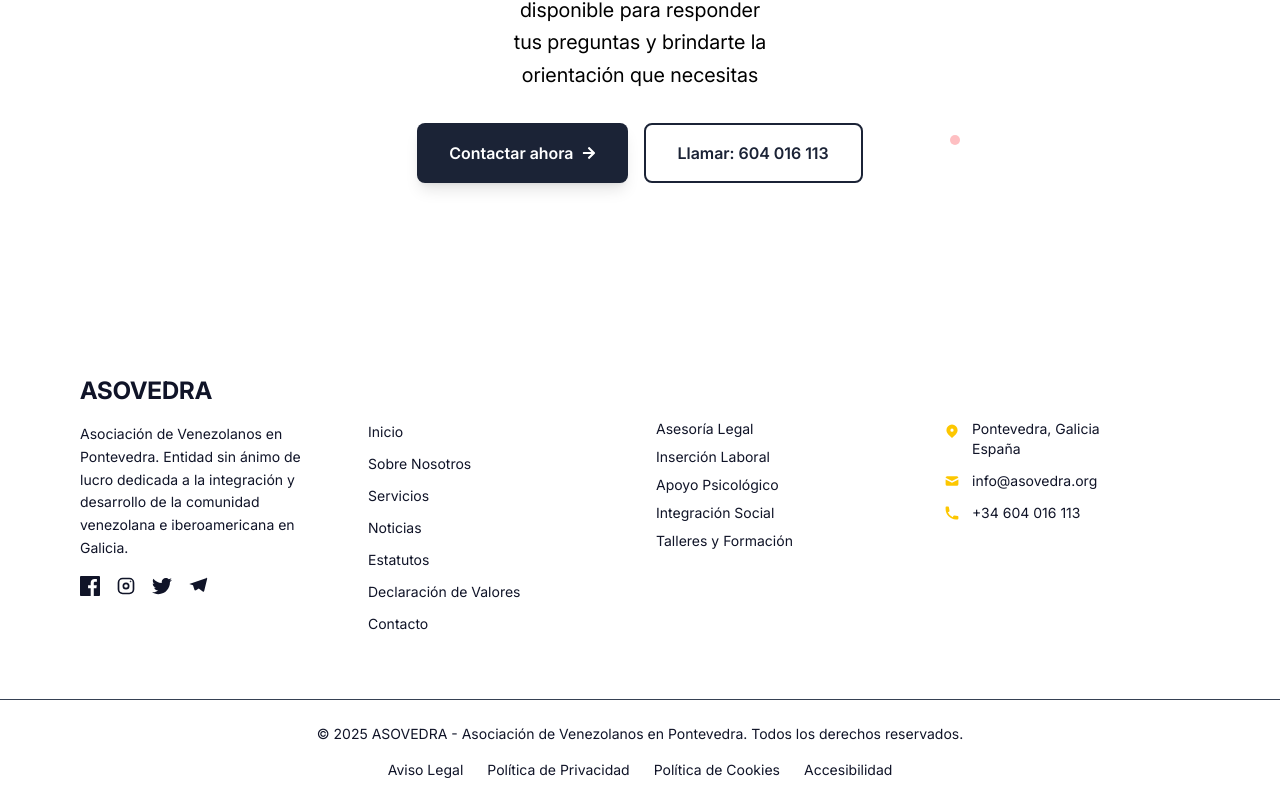
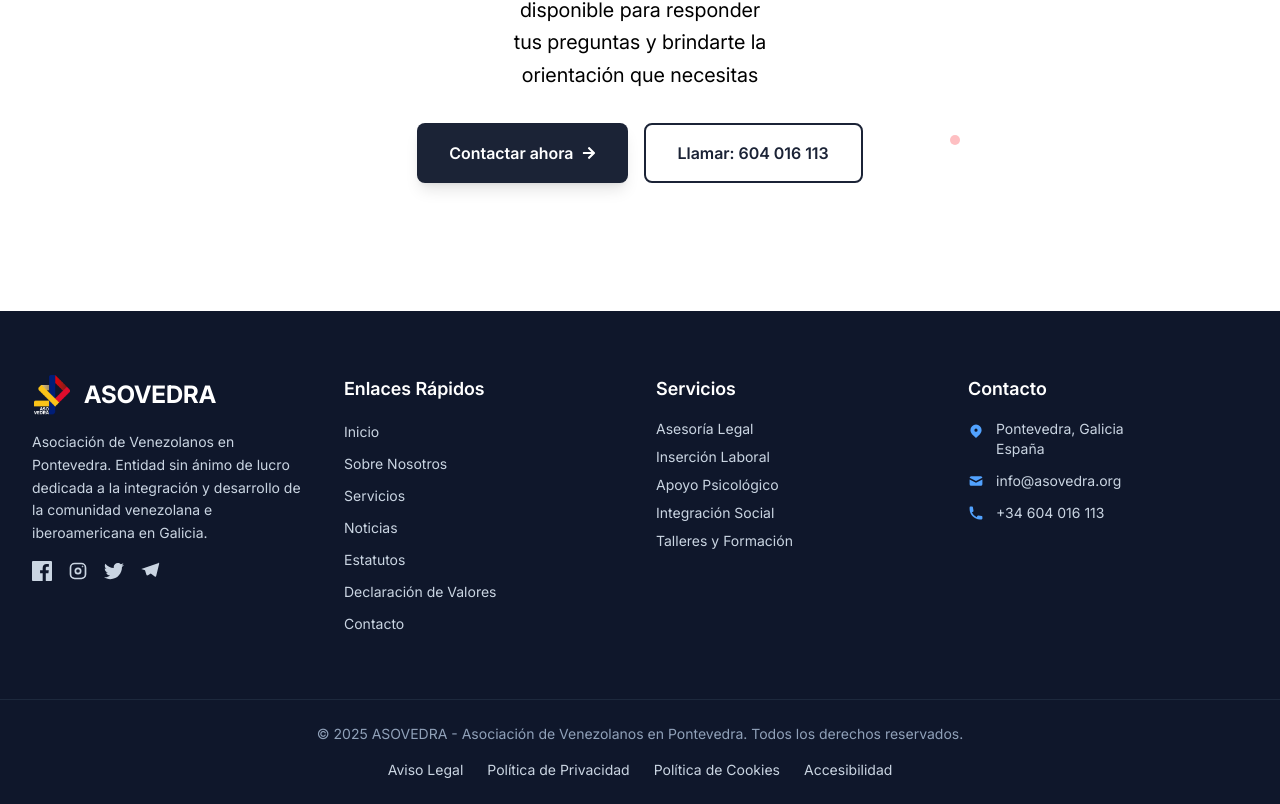
Before and after one commit to eliasosoriio/asovedra.org, a React (Vite) app: page / in a window 1280 px wide. Shown: the part 5650-6454 px from the top of the page. Built offline with nearby package versions, Linux system fonts and the light colour scheme; what @midudev/tailwind-animations would draw is missing.

Commit message:
new: footer and news 2.0

```diff
--- a/src/components/layout/Footer.jsx
+++ b/src/components/layout/Footer.jsx
@@ -3,30 +3,35 @@ import { Link } from 'react-router-dom'
 
 function Footer() {
   return (
-    <footer className="bg-gradient-to-br from-slate-900 via-blue-950 to-slate-900 text-white">
+    <footer className="bg-slate-900 text-white">
       {/* Main Footer Content */}
-      <div className="max-w-6xl mx-auto px-4 py-16">
+      <div className="max-w-7xl mx-auto px-4 sm:px-6 lg:px-8 py-16">
         <div className="grid grid-cols-1 md:grid-cols-2 lg:grid-cols-4 gap-8">
 
           {/* About Section */}
           <div className="space-y-4">
-            <div className="flex items-center space-x-2">
-              <span className="text-2xl font-bold text-primary-dark">
+            <div className="flex items-center space-x-3">
+              <img
+                src="/favicon.png"
+                alt="ASOVEDRA Logo"
+                className="w-10 h-10 object-contain"
+              />
+              <span className="text-2xl font-bold text-white">
                 ASOVEDRA
               </span>
             </div>
-            <p className="text-primary-dark text-sm leading-relaxed">
+            <p className="text-slate-300 text-sm leading-relaxed">
               Asociación de Venezolanos en Pontevedra. Entidad sin ánimo de lucro dedicada a la integración y desarrollo de la comunidad venezolana e iberoamericana en Galicia.
             </p>
             <div className="flex space-x-4" aria-label="Redes sociales">
-              <a href="https://facebook.com/asovedra" target="_blank" rel="noopener" className="text-primary-dark hover:text-yellow-400 transition-colors duration-300" aria-label="Facebook">
+              <a href="https://facebook.com/asovedra" target="_blank" rel="noopener" className="text-slate-300 hover:text-white transition-colors duration-300" aria-label="Facebook">
                 <span className="sr-only">Facebook</span>
                 <svg className="w-5 h-5" fill="currentColor" viewBox="0 0 24 24" aria-hidden="true">
                   <path d="M22.675 0h-21.35C.597 0 0 .597 0 1.333v21.334C0 23.403.597 24 1.325 24H12.82v-9.294H9.692v-3.622h3.128V8.413c0-3.1 1.893-4.788 4.657-4.788 1.325 0 2.464.099 2.797.143v3.24l-1.918.001c-1.504 0-1.796.716-1.796 1.767v2.318h3.587l-.467 3.622h-3.12V24h6.116C23.403 24 24 23.403 24 22.667V1.333C24 .597 23.403 0 22.675 0z"/>
                 </svg>
               </a>
 
-              <a href="https://instagram.com/asovedra" target="_blank" rel="noopener" className="text-primary-dark hover:text-blue-400 transition-colors duration-300" aria-label="Instagram">
+              <a href="https://instagram.com/asovedra" target="_blank" rel="noopener" className="text-slate-300 hover:text-white transition-colors duration-300" aria-label="Instagram">
                 <span className="sr-only">Instagram</span>
                 <svg className="w-5 h-5" fill="none" viewBox="0 0 24 24" stroke="currentColor" aria-hidden="true">
                   <rect x="3" y="3" width="18" height="18" rx="5" strokeWidth="2" />
@@ -35,14 +40,14 @@ function Footer() {
                 </svg>
               </a>
 
-              <a href="https://twitter.com/asovedra" target="_blank" rel="noopener" className="text-primary-dark hover:text-red-400 transition-colors duration-300" aria-label="X (Twitter)">
+              <a href="https://twitter.com/asovedra" target="_blank" rel="noopener" className="text-slate-300 hover:text-white transition-colors duration-300" aria-label="X (Twitter)">
                 <span className="sr-only">X</span>
                 <svg className="w-5 h-5" fill="currentColor" viewBox="0 0 24 24" aria-hidden="true">
                   <path d="M23.954 4.569c-.885.389-1.83.654-2.825.775 1.014-.611 1.794-1.574 2.163-2.723-.951.564-2.005.974-3.127 1.195-.897-.959-2.178-1.557-3.594-1.557-2.717 0-4.92 2.203-4.92 4.917 0 .39.045.765.127 1.124C7.691 8.094 4.066 6.13 1.64 3.161c-.427.722-.666 1.561-.666 2.475 0 1.71.87 3.213 2.188 4.096-.807-.026-1.566-.248-2.229-.616v.062c0 2.386 1.693 4.374 3.946 4.827-.413.111-.849.171-1.296.171-.314 0-.615-.03-.916-.086.631 1.953 2.445 3.377 4.6 3.417-1.68 1.318-3.809 2.105-6.102 2.105-.396 0-.79-.023-1.17-.069 2.189 1.402 4.768 2.22 7.557 2.22 9.054 0 14-7.496 14-13.986 0-.21-.006-.423-.016-.634.961-.695 1.8-1.562 2.462-2.549z"/>
                 </svg>
               </a>
 
-              <a href="http://t.me/asovedra" target="_blank" rel="noopener" className="text-primary-dark hover:text-blue-600 transition-colors duration-300" aria-label="Telegram">
+              <a href="http://t.me/asovedra" target="_blank" rel="noopener" className="text-slate-300 hover:text-white transition-colors duration-300" aria-label="Telegram">
                 <span className="sr-only">Telegram</span>
                 <svg className="w-5 h-5" fill="currentColor" viewBox="0 0 24 24" aria-hidden="true">
                   <path d="M22.5 2.5L1.5 9.5l4.5 1.6 1.6 5.2c.3 1 1.1 1.2 2 0.8l3.3-2.1 4.8 3.5c.9.6 1.6.3 1.8-.8L23 3.3c.2-1.1-.6-1.3-1.1-.8z"/>
@@ -56,37 +61,37 @@ function Footer() {
             <h3 className="text-lg font-semibold text-white">Enlaces Rápidos</h3>
             <ul className="space-y-2">
               <li>
-                <Link to="/" className="text-primary-dark hover:text-yellow-400 transition-colors duration-300 text-sm">
+                <Link to="/" className="text-slate-300 hover:text-white transition-colors duration-300 text-sm">
                   Inicio
                 </Link>
               </li>
               <li>
-                <Link to="/nosotros" className="text-primary-dark hover:text-yellow-400 transition-colors duration-300 text-sm">
+                <Link to="/nosotros" className="text-slate-300 hover:text-white transition-colors duration-300 text-sm">
                   Sobre Nosotros
                 </Link>
               </li>
               <li>
-                <Link to="/servicios" className="text-primary-dark hover:text-yellow-400 transition-colors duration-300 text-sm">
+                <Link to="/servicios" className="text-slate-300 hover:text-white transition-colors duration-300 text-sm">
                   Servicios
                 </Link>
               </li>
               <li>
-                <Link to="/noticias" className="text-primary-dark hover:text-yellow-400 transition-colors duration-300 text-sm">
+                <Link to="/noticias" className="text-slate-300 hover:text-white transition-colors duration-300 text-sm">
                   Noticias
                 </Link>
               </li>
               <li>
-                <Link to="/estatutos" className="text-primary-dark hover:text-yellow-400 transition-colors duration-300 text-sm">
+                <Link to="/estatutos" className="text-slate-300 hover:text-white transition-colors duration-300 text-sm">
                   Estatutos
                 </Link>
               </li>
               <li>
-                <Link to="/declaracion-valores" className="text-primary-dark hover:text-yellow-400 transition-colors duration-300 text-sm">
+                <Link to="/declaracion-valores" className="text-slate-300 hover:text-white transition-colors duration-300 text-sm">
                   Declaración de Valores
                 </Link>
               </li>
               <li>
-                <Link to="/contacto" className="text-primary-dark hover:text-yellow-400 transition-colors duration-300 text-sm">
+                <Link to="/contacto" className="text-slate-300 hover:text-white transition-colors duration-300 text-sm">
                   Contacto
                 </Link>
               </li>
@@ -97,11 +102,11 @@ function Footer() {
           <div className="space-y-4">
             <h3 className="text-lg font-semibold text-white">Servicios</h3>
             <ul className="space-y-2">
-              <li className="text-primary-dark text-sm">Asesoría Legal</li>
-              <li className="text-primary-dark text-sm">Inserción Laboral</li>
-              <li className="text-primary-dark text-sm">Apoyo Psicológico</li>
-              <li className="text-primary-dark text-sm">Integración Social</li>
-              <li className="text-primary-dark text-sm">Talleres y Formación</li>
+              <li className="text-slate-300 text-sm">Asesoría Legal</li>
+              <li className="text-slate-300 text-sm">Inserción Laboral</li>
+              <li className="text-slate-300 text-sm">Apoyo Psicológico</li>
+              <li className="text-slate-300 text-sm">Integración Social</li>
+              <li className="text-slate-300 text-sm">Talleres y Formación</li>
             </ul>
           </div>
 
@@ -110,25 +115,25 @@ function Footer() {
             <h3 className="text-lg font-semibold text-white">Contacto</h3>
             <div className="space-y-3">
               <div className="flex items-start space-x-3">
-                <svg className="w-4 h-4 text-yellow-400 mt-1 flex-shrink-0" fill="currentColor" viewBox="0 0 20 20">
+                <svg className="w-4 h-4 text-blue-400 mt-1 flex-shrink-0" fill="currentColor" viewBox="0 0 20 20">
                   <path fillRule="evenodd" d="M5.05 4.05a7 7 0 119.9 9.9L10 18.9l-4.95-4.95a7 7 0 010-9.9zM10 11a2 2 0 100-4 2 2 0 000 4z" clipRule="evenodd" />
                 </svg>
-                <span className="text-primary-dark text-sm">
+                <span className="text-slate-300 text-sm">
                   Pontevedra, Galicia<br />España
                 </span>
               </div>
               <div className="flex items-center space-x-3">
-                <svg className="w-4 h-4 text-yellow-400 flex-shrink-0" fill="currentColor" viewBox="0 0 20 20">
+                <svg className="w-4 h-4 text-blue-400 flex-shrink-0" fill="currentColor" viewBox="0 0 20 20">
                   <path d="M2.003 5.884L10 9.882l7.997-3.998A2 2 0 0016 4H4a2 2 0 00-1.997 1.884z" />
                   <path d="M18 8.118l-8 4-8-4V14a2 2 0 002 2h12a2 2 0 002-2V8.118z" />
                 </svg>
-                <span className="text-primary-dark text-sm">info@asovedra.org</span>
+                <span className="text-slate-300 text-sm">info@asovedra.org</span>
               </div>
               <div className="flex items-center space-x-3">
-                <svg className="w-4 h-4 text-yellow-400 flex-shrink-0" fill="currentColor" viewBox="0 0 20 20">
+                <svg className="w-4 h-4 text-blue-400 flex-shrink-0" fill="currentColor" viewBox="0 0 20 20">
                   <path d="M2 3a1 1 0 011-1h2.153a1 1 0 01.986.836l.74 4.435a1 1 0 01-.54 1.06l-1.548.773a11.037 11.037 0 006.105 6.105l.774-1.548a1 1 0 011.059-.54l4.435.74a1 1 0 01.836.986V17a1 1 0 01-1 1h-2C7.82 18 2 12.18 2 5V3z" />
                 </svg>
-                <span className="text-primary-dark text-sm">+34 604 016 113</span>
+                <span className="text-slate-300 text-sm">+34 604 016 113</span>
               </div>
             </div>
           </div>
@@ -136,23 +141,23 @@ function Footer() {
       </div>
 
       {/* Bottom Bar */}
-      <div className="border-t border-gray-700">
-        <div className="max-w-6xl mx-auto px-4 py-6">
+      <div className="border-t border-slate-800">
+        <div className="max-w-7xl mx-auto px-4 sm:px-6 lg:px-8 py-6">
           <div className="flex flex-col items-center space-y-4">
-            <div className="text-primary-dark text-sm text-center">
+            <div className="text-slate-400 text-sm text-center">
               © 2025 ASOVEDRA - Asociación de Venezolanos en Pontevedra. Todos los derechos reservados.
             </div>
             <div className="flex flex-wrap items-center justify-center gap-4 md:gap-6">
-              <Link to="/aviso-legal" className="text-primary-dark hover:text-yellow-400 text-sm transition-colors duration-300">
+              <Link to="/aviso-legal" className="text-slate-300 hover:text-white text-sm transition-colors duration-300">
                 Aviso Legal
               </Link>
-              <Link to="/politica-privacidad" className="text-primary-dark hover:text-yellow-400 text-sm transition-colors duration-300">
+              <Link to="/politica-privacidad" className="text-slate-300 hover:text-white text-sm transition-colors duration-300">
                 Política de Privacidad
               </Link>
-              <Link to="/politica-cookies" className="text-primary-dark hover:text-yellow-400 text-sm transition-colors duration-300">
+              <Link to="/politica-cookies" className="text-slate-300 hover:text-white text-sm transition-colors duration-300">
                 Política de Cookies
               </Link>
-              <Link to="/accesibilidad" className="text-primary-dark hover:text-yellow-400 text-sm transition-colors duration-300">
+              <Link to="/accesibilidad" className="text-slate-300 hover:text-white text-sm transition-colors duration-300">
                 Accesibilidad
               </Link>
             </div>
```
Also changed, not shown: src/pages/News.jsx (+68 -54 lines).
